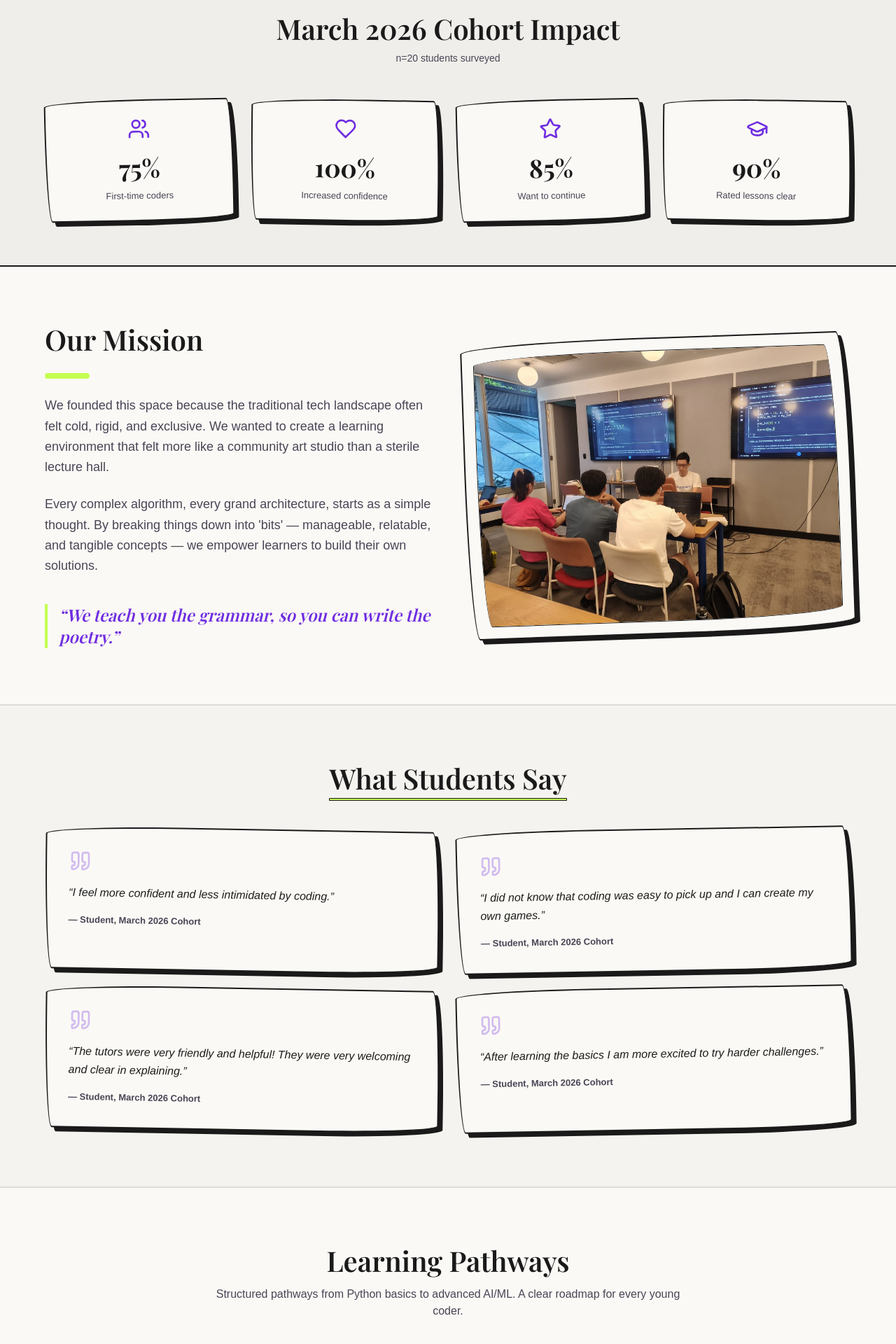
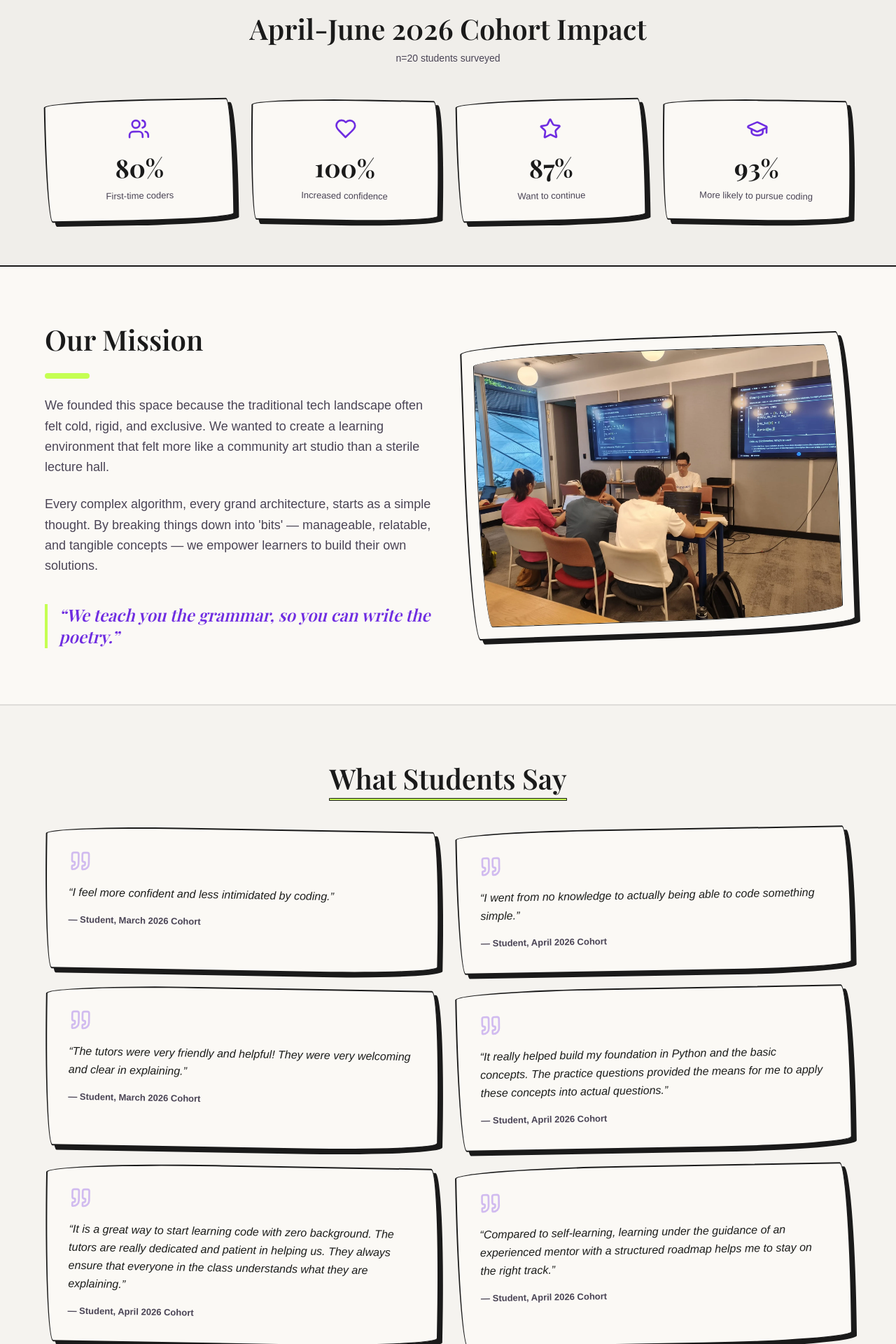
Before and after one commit to hongpenggg/bbb-redesign, a React (Vite) app: page / in a window 1280 px wide. Shown: the part 880-2800 px from the top of the page at 70% size. Built offline with nearby package versions, Linux system fonts and the light colour scheme; the HTML template or start-up script is replaced by a standard one; a web font is replaced by a local one.

Commit message:
Update statistics and testimonials for April 2026 cohort

```diff
--- a/src/pages/HomePage.tsx
+++ b/src/pages/HomePage.tsx
@@ -13,10 +13,10 @@ import {
 } from 'lucide-react';
 
 const stats = [
-  { number: '75%', label: 'First-time coders', icon: Users },
+  { number: '80%', label: 'First-time coders', icon: Users },
   { number: '100%', label: 'Increased confidence', icon: Heart },
-  { number: '85%', label: 'Want to continue', icon: Star },
-  { number: '90%', label: 'Rated lessons clear', icon: GraduationCap },
+  { number: '87%', label: 'Want to continue', icon: Star },
+  { number: '93%', label: 'More likely to pursue coding', icon: GraduationCap },
 ];
 
 const testimonials = [
@@ -25,16 +25,24 @@ const testimonials = [
     author: 'Student, March 2026 Cohort',
   },
   {
-    quote: 'I did not know that coding was easy to pick up and I can create my own games.',
-    author: 'Student, March 2026 Cohort',
+    quote: 'I went from no knowledge to actually being able to code something simple.',
+    author: 'Student, April 2026 Cohort',
   },
   {
     quote: 'The tutors were very friendly and helpful! They were very welcoming and clear in explaining.',
     author: 'Student, March 2026 Cohort',
   },
   {
-    quote: 'After learning the basics I am more excited to try harder challenges.',
-    author: 'Student, March 2026 Cohort',
+    quote: 'It really helped build my foundation in Python and the basic concepts. The practice questions provided the means for me to apply these concepts into actual questions.',
+    author: 'Student, April 2026 Cohort',
+  },
+  {
+    quote: 'It is a great way to start learning code with zero background. The tutors are really dedicated and patient in helping us. They always ensure that everyone in the class understands what they are explaining.',
+    author: 'Student, April 2026 Cohort',
+  },
+  {
+    quote: 'Compared to self-learning, learning under the guidance of an experienced mentor with a structured roadmap helps me to stay on the right track.',
+    author: 'Student, April 2026 Cohort',
   },
 ];
 
@@ -87,7 +95,7 @@ export function HomePage() {
             <span className="drawn-underline text-primary">every youth</span>.
           </h1>
           <p className="text-on-surface-variant text-[16px] md:text-[18px] leading-relaxed">
-            Free, structured, multi-year coding pathways for youths aged 10–18. We believe learning to code is a right, not a privilege.
+            Free, structured, multi-year coding pathways for youths aged 13–22. We believe learning to code is a right, not a privilege.
           </p>
           <div className="mt-1 md:mt-2 flex flex-wrap gap-3 md:gap-4">
             <span className="bg-bit-green text-ink-black font-label font-bold px-3 md:px-4 py-1.5 md:py-2 organic-blob-1 border-2 border-ink-black transform -rotate-2 text-[12px] md:text-[14px]">
@@ -143,7 +151,7 @@ export function HomePage() {
         <div className="max-w-container mx-auto px-4 sm:px-6">
           <div className="text-center mb-8 md:mb-12">
             <h2 className="font-display text-[24px] md:text-headline-lg text-ink-black">
-              March 2026 Cohort Impact
+              April-June 2026 Cohort Impact
             </h2>
             <p className="text-on-surface-variant text-[13px] md:text-[14px] mt-2">n=20 students surveyed</p>
           </div>
```
